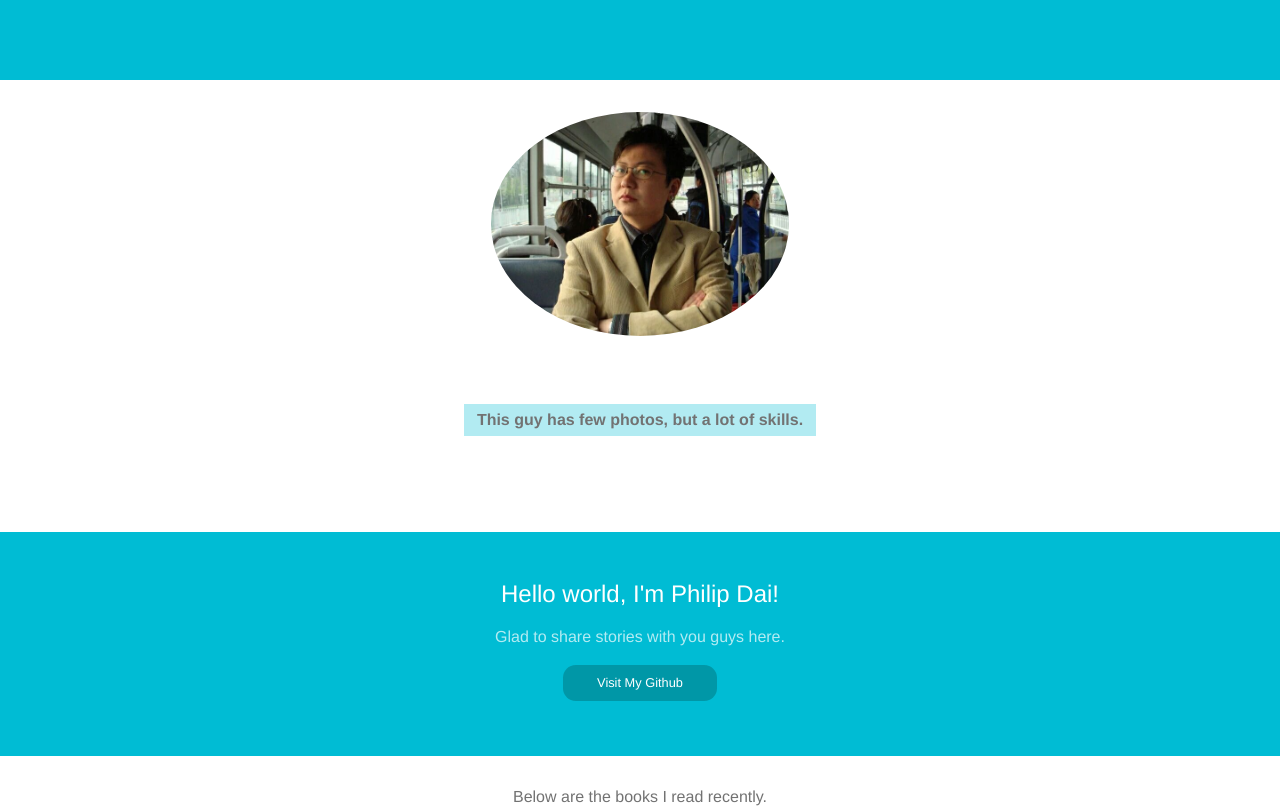
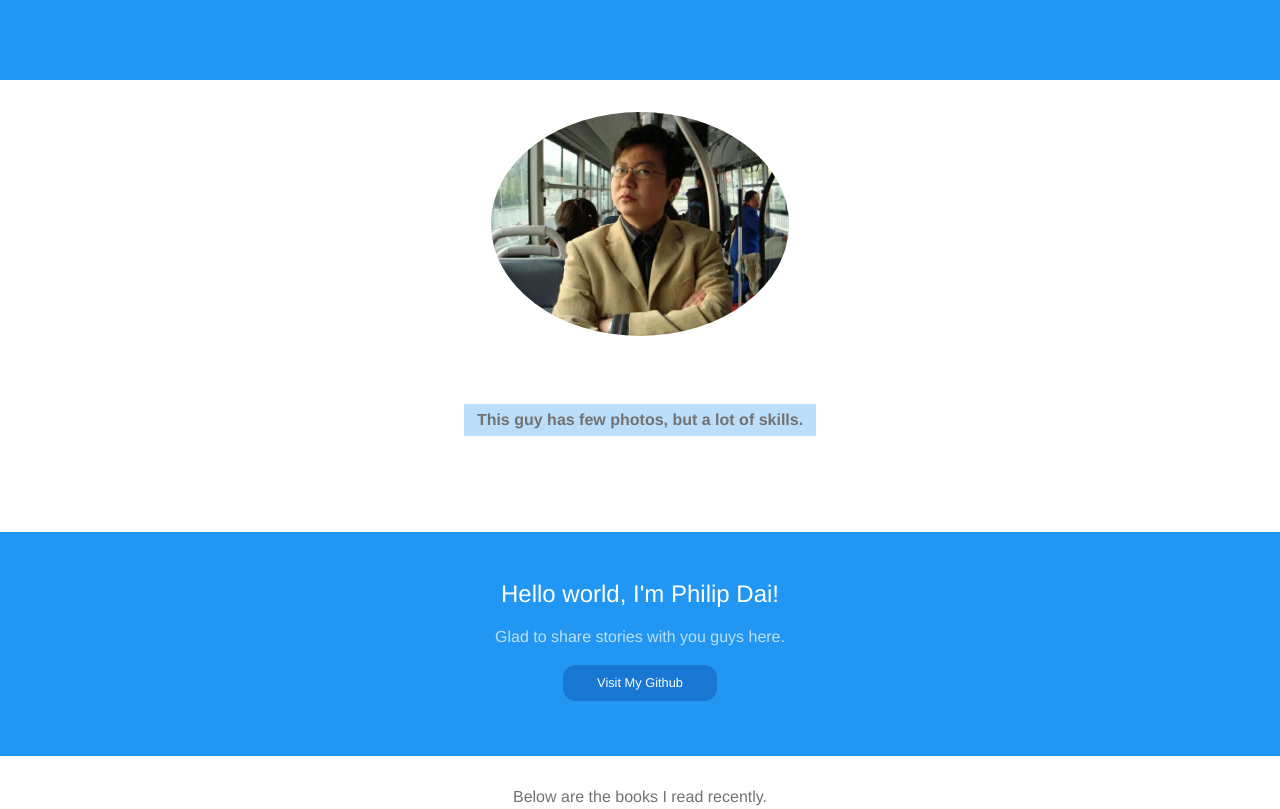
Before and after one commit to philipdai/resume, a website: page index.html in a window 1280 px wide. Shown: the top 809 px of the page. Drawn offline with nearby package versions, Linux system fonts and the light colour scheme; files that its build step writes are made by us from their sources.

Commit message:
Adjust the color theme of the index page

```diff
--- a/styles/common.scss
+++ b/styles/common.scss
@@ -1,10 +1,10 @@
 /* Palette generated by Material Palette - materialpalette.com/cyan/pink */
 
-$primary-color-dark:   #0097A7;
-$primary-color:        #00BCD4;
-$primary-color-light:  #B2EBF2;
+$primary-color-dark:   #1976D2;
+$primary-color:        #2196F3;
+$primary-color-light:  #BBDEFB;
 $primary-color-text:   #FFFFFF;
-$accent-color:         #FF4081;
+$accent-color:         #FF5722;
 $primary-text-color:   #212121;
 $secondary-text-color: #727272;
 $divider-color:        #B6B6B6;
```
